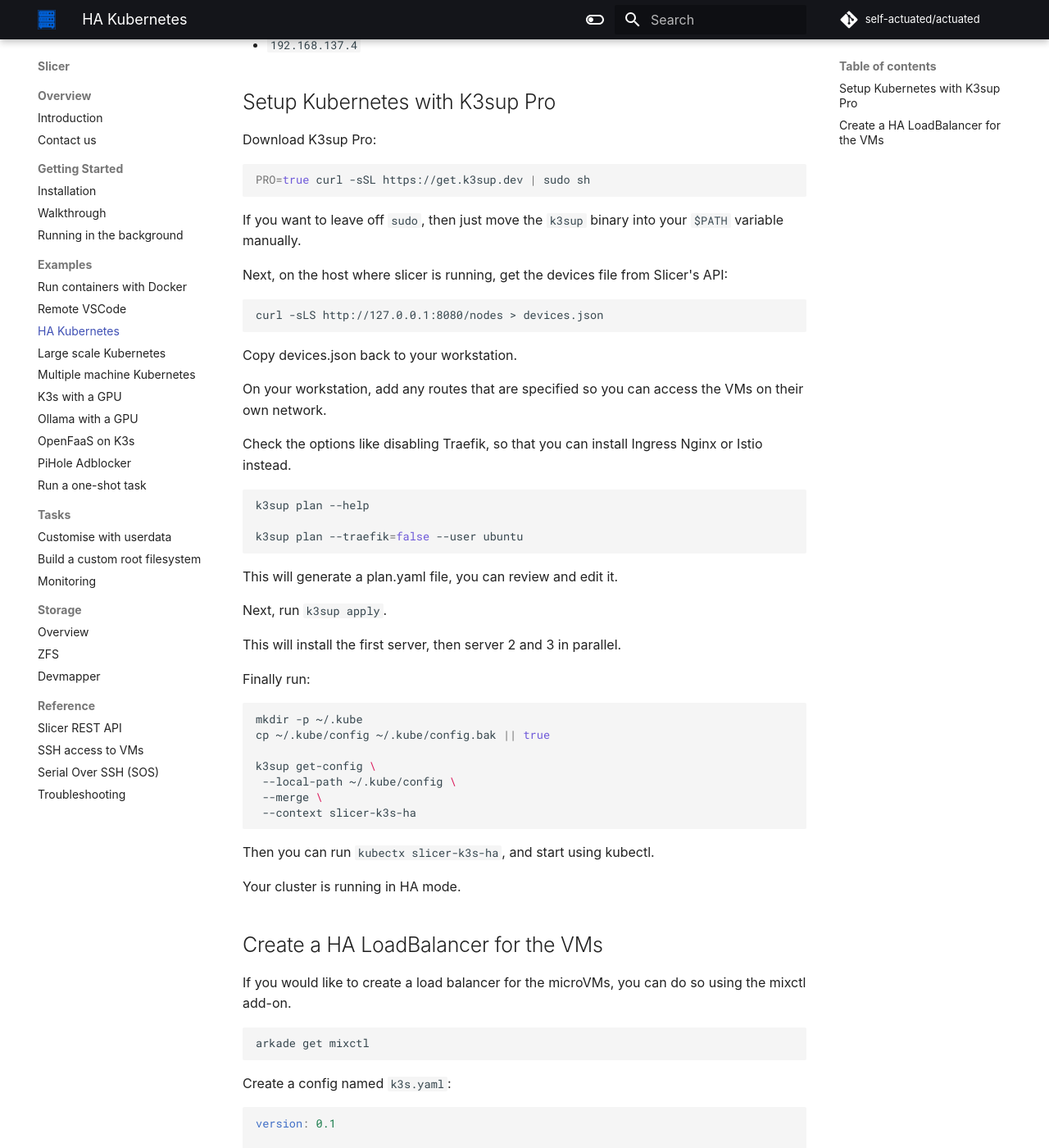
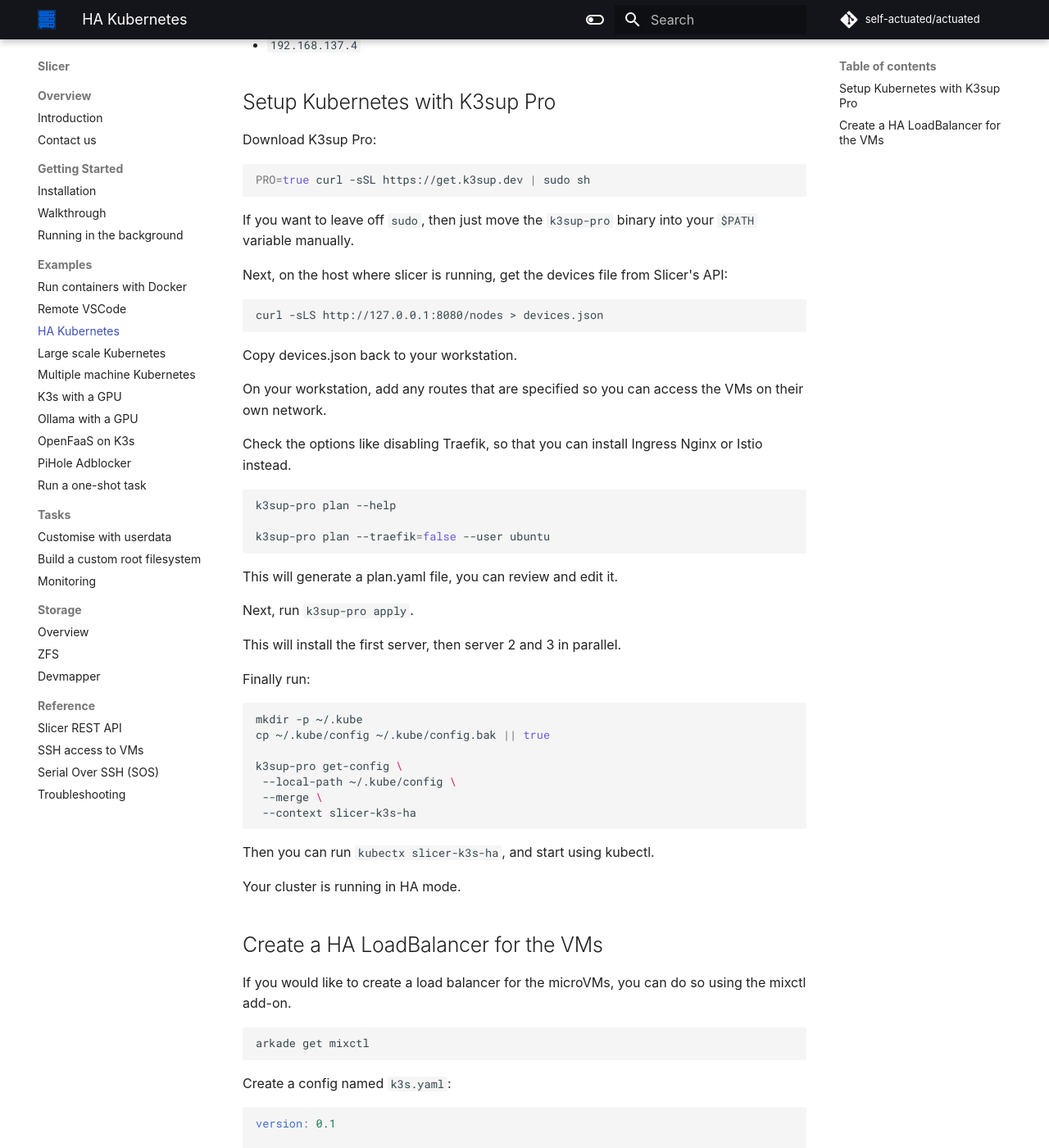
Before and after one commit to slicervm/docs.slicervm.com, an MkDocs documentation site: the page built from docs/examples/ha-k3s.md, in a window 1280 px wide and 1400 px high, scrolled down 923 px. Shown: the whole window at 82% size. Built offline with MkDocs 1.6.1 and Material for MkDocs 9.7.7, drawn with Linux system fonts in a browser that asks for light colours; some web fonts are replaced; comment, search, counter and statistics services are not loaded; some of the changed text lies outside the part shown.

Commit message:
Revert "K3sup Pro is called k3sup when installed"
This reverts commit 8e1760a05b1602cb45e520de86e5f24076b4f055.

````diff
--- a/docs/examples/ha-k3s.md
+++ b/docs/examples/ha-k3s.md
@@ -46,7 +46,7 @@
 PRO=true curl -sSL https://get.k3sup.dev | sudo sh
 ```
 
-If you want to leave off `sudo`, then just move the `k3sup` binary into your `$PATH` variable manually.
+If you want to leave off `sudo`, then just move the `k3sup-pro` binary into your `$PATH` variable manually.
 
 Next, on the host where slicer is running, get the devices file from Slicer's API:
 
@@ -61,14 +61,14 @@
 Check the options like disabling Traefik, so that you can install Ingress Nginx or Istio instead.
 
 ```bash
-k3sup plan --help
+k3sup-pro plan --help
 
-k3sup plan --traefik=false --user ubuntu
+k3sup-pro plan --traefik=false --user ubuntu
 ```
 
 This will generate a plan.yaml file, you can review and edit it.
 
-Next, run `k3sup apply`.
+Next, run `k3sup-pro apply`.
 
 This will install the first server, then server 2 and 3 in parallel.
 
@@ -78,7 +78,7 @@
 mkdir -p ~/.kube
 cp ~/.kube/config ~/.kube/config.bak || true
 
-k3sup get-config \
+k3sup-pro get-config \
  --local-path ~/.kube/config \
  --merge \
  --context slicer-k3s-ha
@@ -131,10 +131,10 @@
 So if the Slicer host were 192.168.1.100:
 
 ```bash
-k3sup plan --tls-san 192.168.1.100 \
+k3sup-pro plan --tls-san 192.168.1.100 \
   --update
 
-k3sup apply
+k3sup-pro apply
 ```
 
 Then edit your `~/.kube/config` file and replace `192.168.137.2:6443` with `192.168.1.100:6443`.
````
Also changed, not shown: docs/examples/large-scale-k3s.md (+1 -1 lines), docs/examples/multiple-machine-k3s.md (+4 -4 lines).
